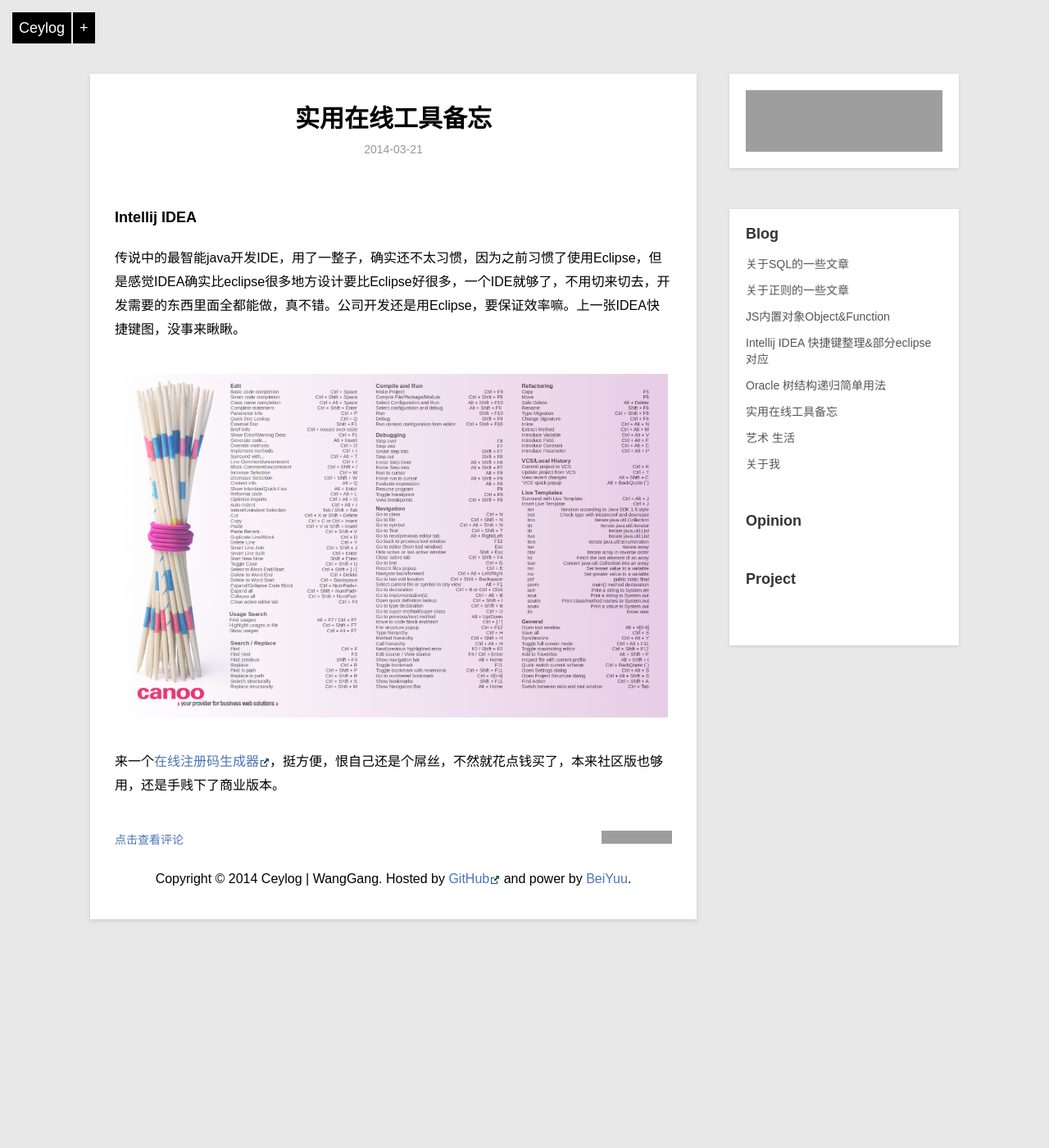
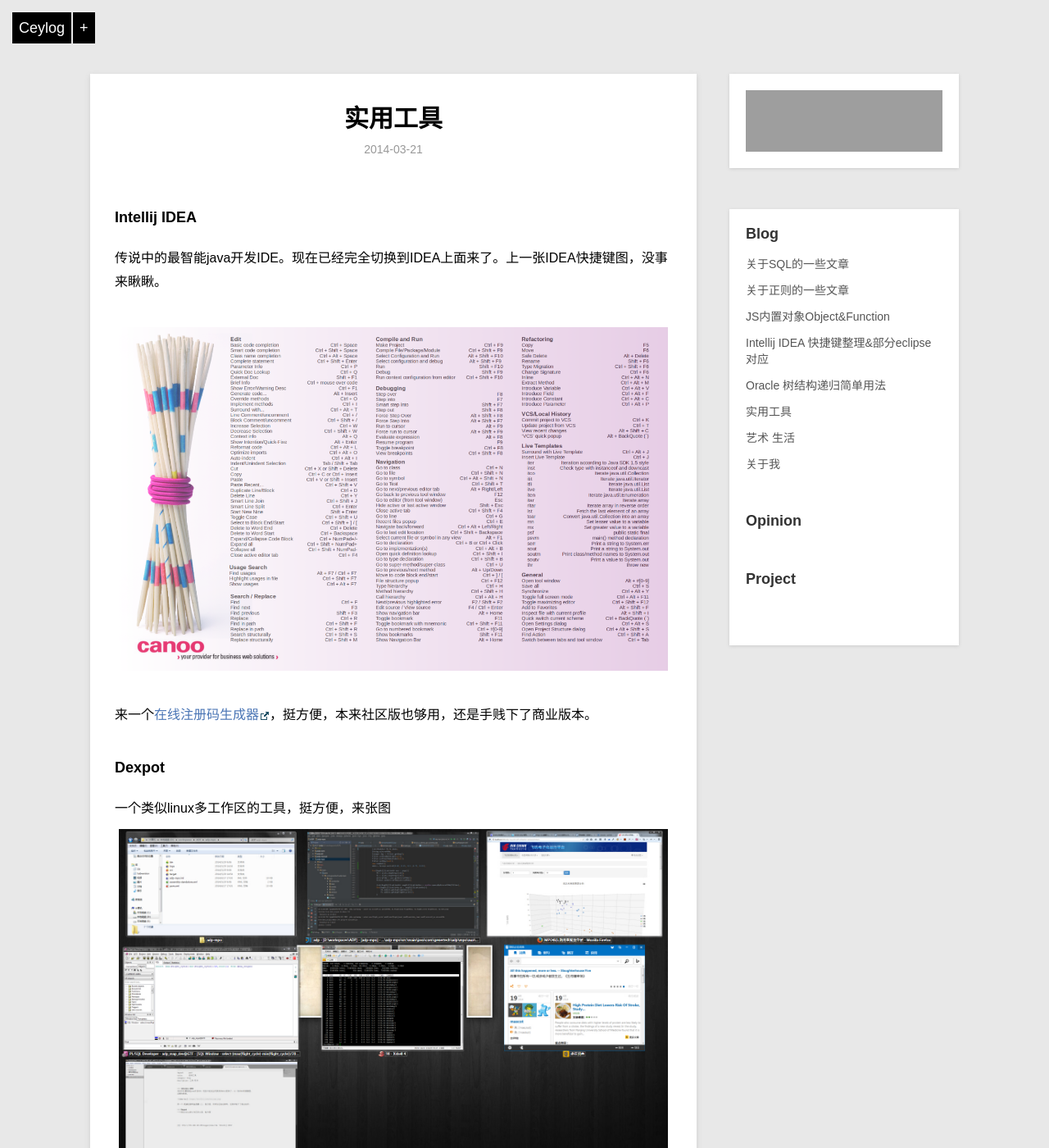
Before and after one commit to ceylog/ceylog.github.io, a Jekyll site: the page built from _posts/blog/2014-03-21-mark-and-memo.md, in a window 1280 px wide and 1400 px high. Shown: the whole window at 82% size. Built offline with Jekyll 4.4.1, drawn with Linux system fonts in a browser that asks for light colours; Markdown is read by kramdown in place of the engine named in the settings; grey boxes are pictures that could not be loaded.

Commit message:
add soft info

```diff
--- a/_posts/blog/2014-03-21-mark-and-memo.md
+++ b/_posts/blog/2014-03-21-mark-and-memo.md
@@ -1,15 +1,23 @@
 ---
 layout:     post
-title:      实用在线工具备忘
+title:      实用工具
 category: blog
-description: 工具 记录 备忘
+description: 工具 软件
 ---
 
 ### Intellij IDEA
-传说中的最智能java开发IDE，用了一整子，确实还不太习惯，因为之前习惯了使用Eclipse，但是感觉IDEA确实比eclipse很多地方设计要比Eclipse好很多，一个IDE就够了，不用切来切去，开发需要的东西里面全都能做，真不错。公司开发还是用Eclipse，要保证效率嘛。上一张IDEA快捷键图，没事来瞅瞅。
+传说中的最智能java开发IDE。现在已经完全切换到IDEA上面来了。上一张IDEA快捷键图，没事来瞅瞅。
 
 ![idea key](/images/intellij_idea/key_map.png)
 
-来一个[在线注册码生成器][1]，挺方便，恨自己还是个屌丝，不然就花点钱买了，本来社区版也够用，还是手贱下了商业版本。
+来一个[在线注册码生成器][1]，挺方便，本来社区版也够用，还是手贱下了商业版本。
+
+### Dexpot
+一个类似linux多工作区的工具，挺方便，来张图
+![dexpot_1](/images/dexpot/dexpot_1.jpg)
+![dexpot_2](/images/dexpot/dexpot_2.jpg)
+
+
+
 
 [1]: http://174.140.163.89/keygen/idea.htm 'Intellij IDEA'
```
Also changed, not shown: images/dexpot/dexpot_1.jpg (added), images/dexpot/dexpot_2.jpg (added).
